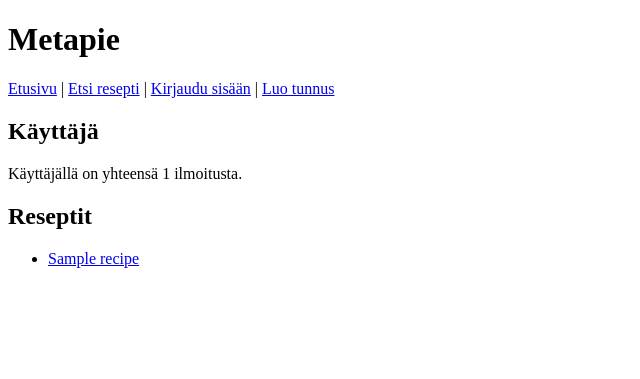
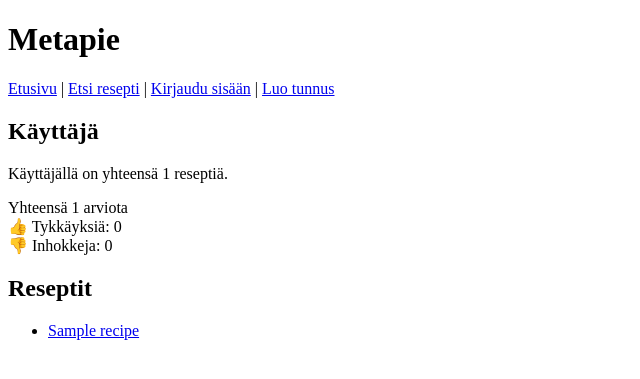
Before and after one commit to villeoikkonen/metapie, a Flask app: template templates/show_user.html in a window 1280 px wide. Shown: the top 379 px of the page, without its empty margins (0-640 px from the left). Run offline with Flask 3, Linux system fonts and the light colour scheme; the template is opened without the code that fills it: most values are stand-ins (such as "Sample title", 1, 10 or a date in 2020).

Commit message:
Add feature to see vote statistics

```diff
--- a/app.py
+++ b/app.py
@@ -38,8 +38,9 @@
     user = users.get_user(user_id)
     if not user:
         abort(404)
-    recipes = users.get_items(user_id)
-    return render_template("show_user.html", user=user, recipes=recipes)
+    user_recipes = users.get_items(user_id)
+    user_votes = recipes.get_votes(user_id)
+    return render_template("show_user.html", user=user, recipes=user_recipes, votes=user_votes)
 
 # Create new user
 @app.route("/create", methods=["POST"])
--- a/recipes.py
+++ b/recipes.py
@@ -19,11 +19,13 @@
              FROM recipe_votes
              WHERE recipe_id = ? AND user_id = ?"""
     result = db.query(sql, [recipe_id, user_id])
-
     if not result:
         return None
+    return result[0]["vote"]
 
-    return result[0]["vote"]
+def get_votes(user_id):
+    sql = "SELECT id, recipe_id, user_id, vote FROM recipe_votes WHERE user_id = ?"
+    return db.query(sql, [user_id])
 
 def remove_vote(recipe_id, user_id):
     sql = "DELETE FROM recipe_votes WHERE recipe_id = ? AND user_id = ?"
--- a/templates/show_user.html
+++ b/templates/show_user.html
@@ -6,8 +6,17 @@
 
 <h2>Käyttäjä {{ user.username }}</h2>
 <p>
-    Käyttäjällä on yhteensä {{ recipes | count }} ilmoitusta.
+    Käyttäjällä on yhteensä {{ recipes | count }} reseptiä.
 </p>
+{% if votes | count > 0 %}
+<p>
+    Yhteensä {{ votes | count }} arviota<br>
+    👍 Tykkäyksiä: {{ votes | selectattr("vote", "equalto", 1) | list | count }}<br>
+    👎 Inhokkeja: {{ votes | selectattr("vote", "equalto", -1) | list | count }}
+</p>
+{% else %}
+    Käyttäjän resepteillä ei ole yhtään tykkäystä.
+{% endif %}
 <h2>Reseptit</h2>
 <ul>
     {% for recipe in recipes %}
```
